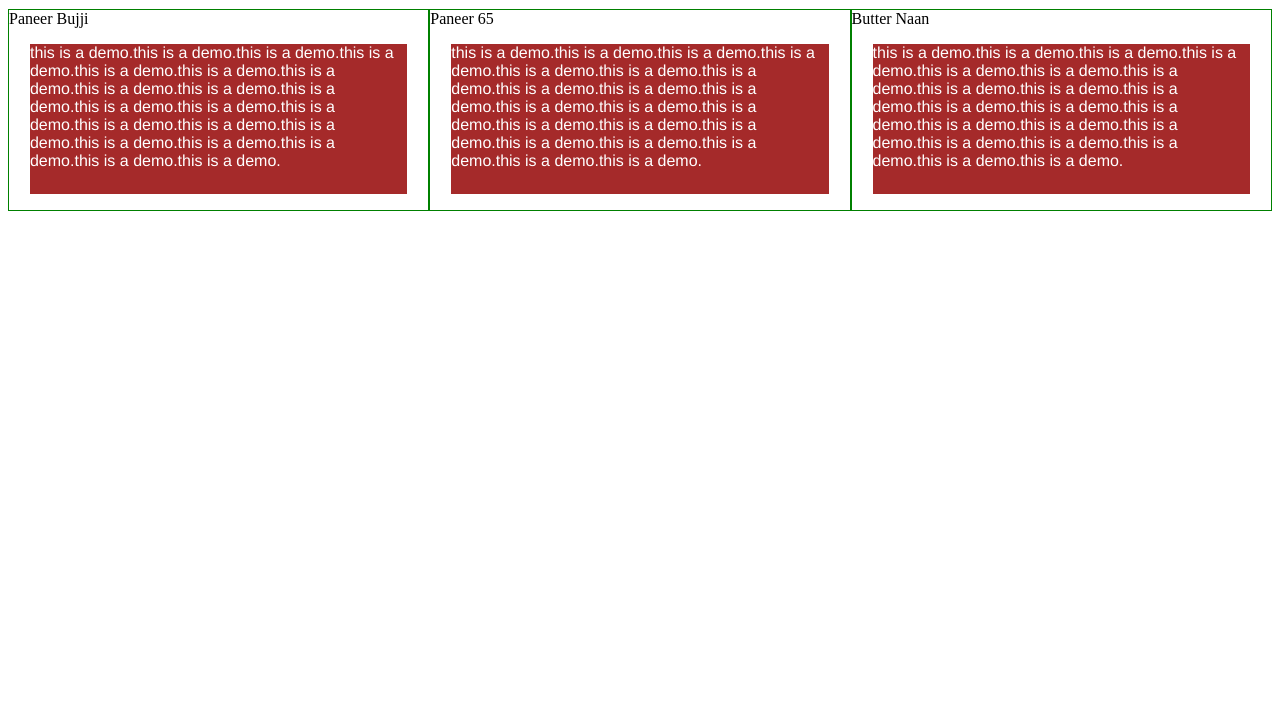
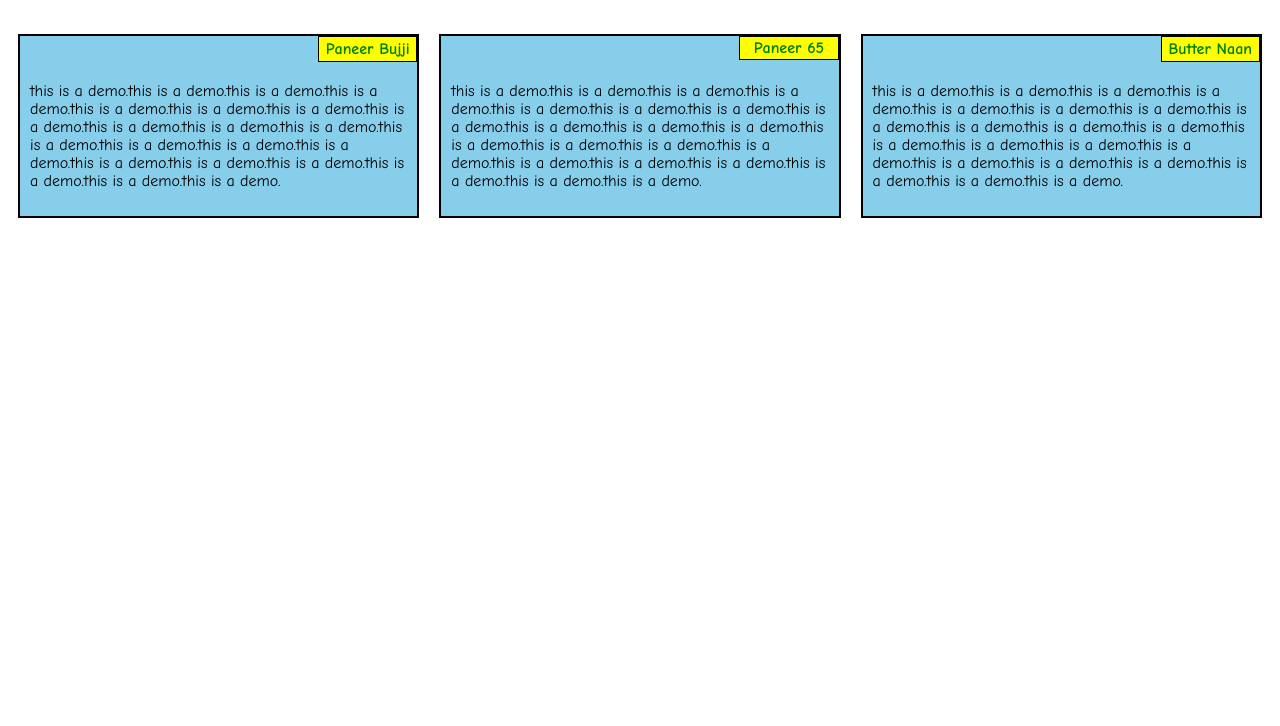
Before and after one commit to vragni3108/mod2_solution, a plain HTML site: page index.html in a window 1280 px wide. Shown: the part 74-800 px from the top of the page. Drawn offline with Linux system fonts and the light colour scheme.

Commit message:
Add files via upload

```diff
--- a/css/addiagni.css
+++ b/css/addiagni.css
@@ -3,21 +3,66 @@
    box-sizing: border-box;
  }
  h1 {
-   margin-bottom: 25px;
+   margin-bottom: 40px;
    text-align: center;
+   font-family: "Comic Sans MS", cursive, sans-serif;
+   font-weight: bold;
  }
 
- p {
-   /*border: 1px solid black;*/
-   background-color: #A52A2A;
-   width: 90%;
-   height: 150px;
-   margin-right: auto;
-   margin-left: auto;
+ #content {
+  background-color: skyblue;
+   margin: 10px;
    font-family: Helvetica;
-   color: white;
+   color: black;
+   border: 2px solid black;
+
+    }
+
+#menu1{
+  background-color: yellow;
+  border: 1px solid black;
+  width: 25%;
+  height: 5%;
+  color: green;
+  float: right;
+ text-align: center;
+ padding: 3px;
+ font-family: "Comic Sans MS", cursive, sans-serif;
+ font-weight: bold;
  }
 
+#menu2{
+  background-color: yellow;
+  border: 1px solid black;
+  width: 25%;
+  height: 5%;
+  color: green;
+  float: right;
+ text-align: center;
+ padding: 2px;
+ font-family: "Comic Sans MS", cursive, sans-serif;
+ font-weight: bold;
+ }
+
+#menu3{
+  background-color: yellow;
+  border: 1px solid black;
+  width: 25%;
+  height: 5%;
+  color: green;
+  float: right;
+ text-align: center;
+ padding: 3px;
+ font-family: "Comic Sans MS", cursive, sans-serif;
+ font-weight: bold;
+ }
+
+
+
+ p{
+    padding: 30px 10px 10px 10px;
+    font-family: "Comic Sans MS", cursive, sans-serif;
+   }
 
  .row {
    width: 100%;
@@ -27,7 +72,7 @@
  @media (min-width: 992px) {
    .col-lg-1, .col-lg-2, .col-lg-3, .col-lg-4, .col-lg-5, .col-lg-6, .col-lg-7, .col-lg-8, .col-lg-9, .col-lg-10, .col-lg-11, .col-lg-12 {
      float: left;
-     border: 1px solid green;
+
    }
     .col-lg-1 {
      width: 8.33%;
@@ -71,7 +116,7 @@
  @media (min-width: 768px) and (max-width: 991px) {
    .col-md-1, .col-md-2, .col-md-3, .col-md-4, .col-md-5, .col-md-6, .col-md-7, .col-md-8, .col-md-9, .col-md-10, .col-md-11, .col-md-12 {
      float: left;
-     border: 1px solid green;
+
    }
     .col-md-1 {
      width: 8.33%;
@@ -115,7 +160,7 @@
  @media (min-width: 767px) {
    .col-sm-1, .col-sm-2, .col-sm-3, .col-sm-4, .col-sm-5, .col-sm-6, .col-sm-7, .col-sm-8, .col-sm-9, .col-sm-10, .col-sm-11, .col-sm-12 {
      float: left;
-     border: 1px solid green;
+
    }
     .col-sm-1 {
      width: 8.33%;
```
